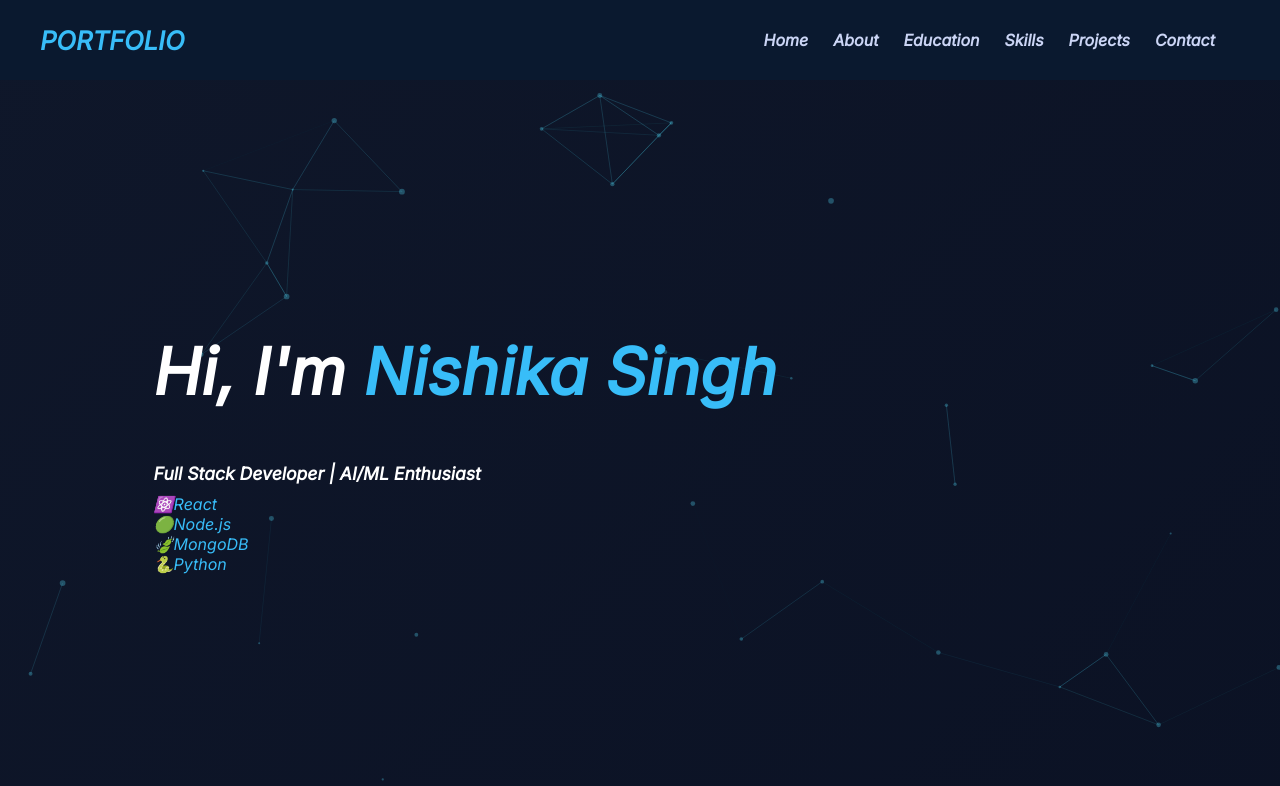
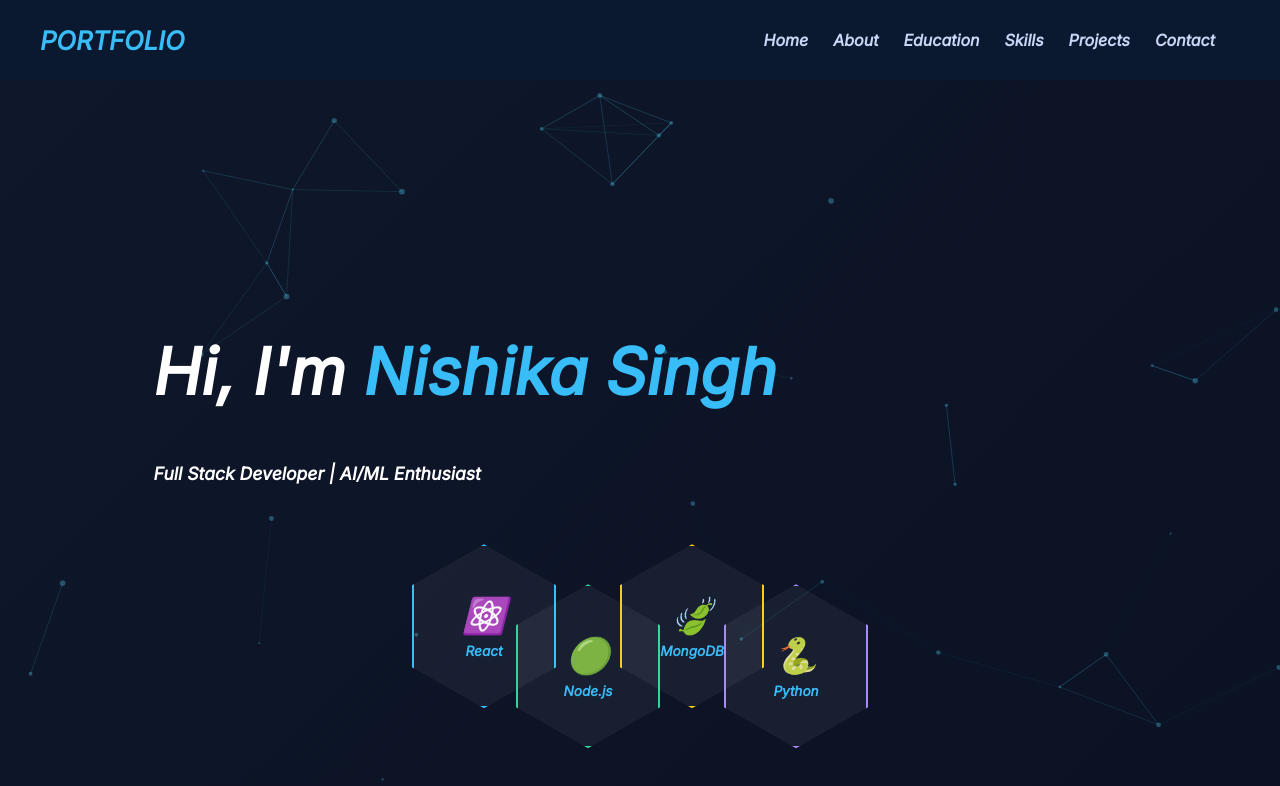
Before and after one commit to nishikasingh31/Portfolio, a React (Vite) app: page / in a window 1280 px wide. Shown: the top 786 px of the page. Built offline with nearby package versions, Linux system fonts and the light colour scheme.

Commit message:
Update App.css

```diff
--- a/src/App.css
+++ b/src/App.css
@@ -292,6 +292,62 @@ nav {
   text-decoration: underline;
 }
 
+/* HEXAGON TECH GRID */
+.hex-grid {
+  display: flex;
+  justify-content: center;
+  align-items: center;
+  margin-top: 40px;
+  flex-wrap: wrap;
+}
+
+.hexagon {
+  position: relative;
+  width: 140px;
+  height: 160px;
+  background: rgba(255, 255, 255, 0.05);
+  border: 2px solid var(--accent, #38bdf8);
+  clip-path: polygon(50% 0%, 100% 25%, 100% 75%, 50% 100%, 0% 75%, 0% 25%);
+  display: flex;
+  flex-direction: column;
+  align-items: center;
+  justify-content: center;
+  margin: -20px;
+  transition: transform 0.3s ease;
+  z-index: 1;
+}
+
+.hexagon:hover {
+  transform: scale(1.08);
+  z-index: 2;
+}
+
+.hex-icon {
+  font-size: 2.2rem;
+  margin-bottom: 6px;
+}
+
+.hex-label {
+  font-size: 0.85rem;
+  font-weight: 600;
+  color: var(--accent, #38bdf8);
+}
+
+/* Stagger every other hexagon up/down for a honeycomb feel */
+.hexagon:nth-child(even) {
+  margin-top: 60px;
+}
+
+@media (max-width: 600px) {
+  .hexagon {
+    width: 110px;
+    height: 126px;
+  }
+
+  .hexagon:nth-child(even) {
+    margin-top: 40px;
+  }
+}
 
 /* footer */
 footer {
```
